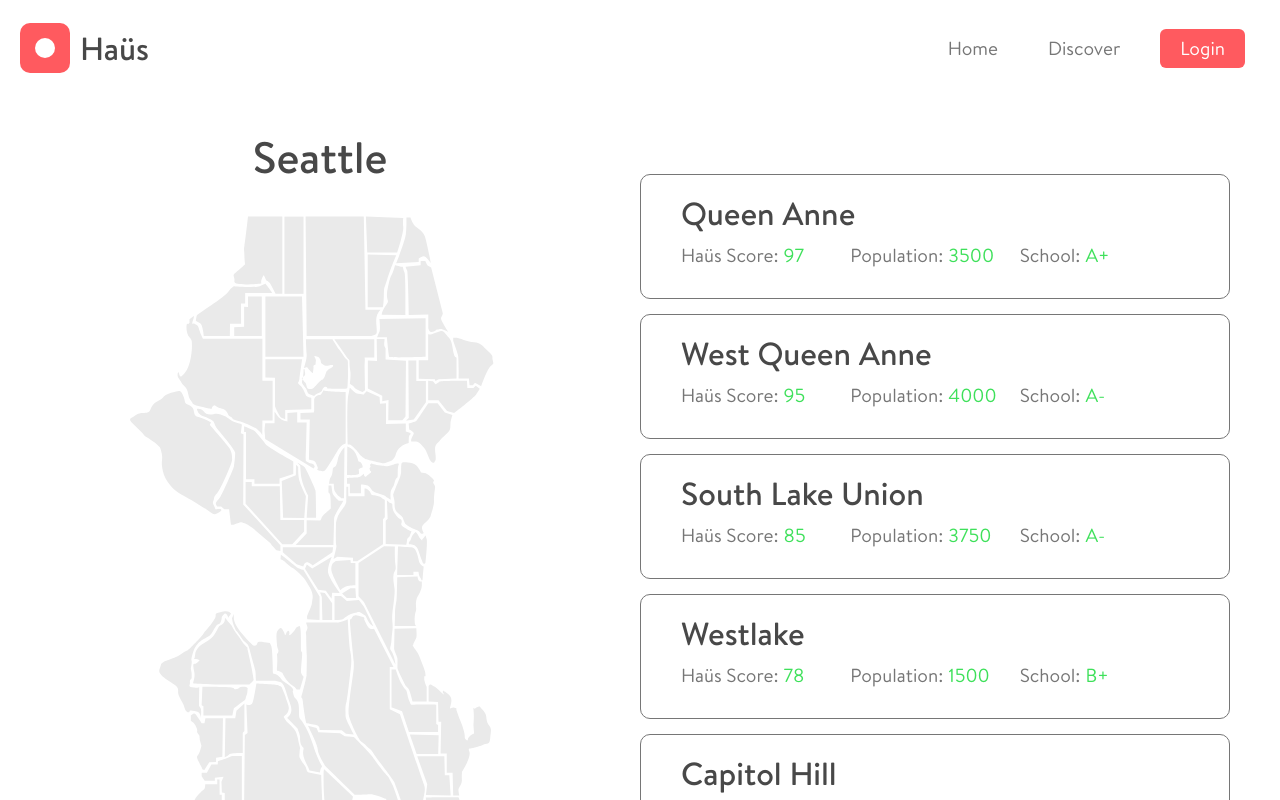
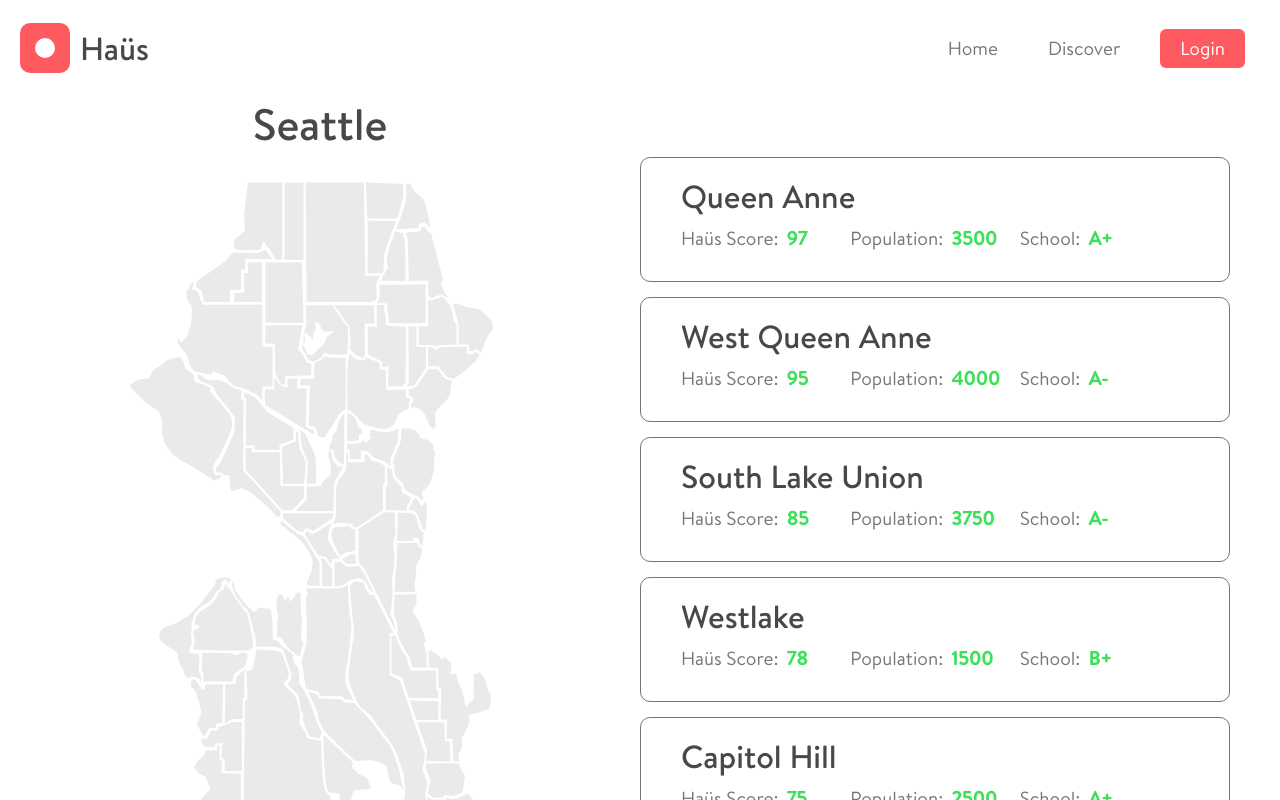
Before and after one commit to kartmanny/haus, a React (Create React App) app: page /haus/discover in a window 1280 px wide. Shown: the top 800 px of the page. Built offline with nearby package versions, Linux system fonts and the light colour scheme.

Commit message:
Added styled components to Discover components

```diff
--- a/src/components/Discover/Discover.jsx
+++ b/src/components/Discover/Discover.jsx
@@ -1,22 +1,32 @@
 import React from 'react';
+import styled from 'styled-components';
 
 import DiscoverListings from 'components/Discover/DiscoverListings';
 import Text from 'components/Text';
 import Map from 'components/Map';
 
-import styles from 'components/Discover/discover.module.scss';
+const DiscoverGrid = styled.div`
+  display: grid;
+  grid-template-columns: 1fr 1fr;
+  align-items: center;
+`;
+
+const DiscoverContainer = styled.div`
+  display: flex;
+  flex-direction: column;
+  justify-content: center;
+  align-items: center;
+`;
 
 const Discover = () => {
   return (
-    <div className={styles.discoverGrid}>
-      <div className={styles.discoverContainer}>
-        <h2 className={styles.discoverTitle}>
-          <Text type="title1">Seattle</Text>
-        </h2>
+    <DiscoverGrid>
+      <DiscoverContainer>
+        <Text type="title1">Seattle</Text>
         <Map />
-      </div>
+      </DiscoverContainer>
       <DiscoverListings />
-    </div>
+    </DiscoverGrid>
   );
 };
 
--- a/src/components/Discover/DiscoverListings/DiscoverListings.jsx
+++ b/src/components/Discover/DiscoverListings/DiscoverListings.jsx
@@ -1,7 +1,8 @@
 import React from 'react';
+import styled from 'styled-components';
 
 import Text from 'components/Text';
-import styles from 'components/Discover/discover.module.scss';
+import styles from 'components/Discover/DiscoverListings/discover-listings.module.scss';
 
 const LISTINGS = [
   { name: 'Queen Anne', score: 97, population: 3500, schools: 'A+' },
@@ -11,36 +12,52 @@ const LISTINGS = [
   { name: 'Capitol Hill', score: 75, population: 2500, schools: 'A+' }
 ];
 
+const Listings = styled.div`
+  margin-right: 5rem;
+`;
+
+const ListItem = styled.div`
+  text-align: left;
+  display: flex;
+  flex-direction: column;
+  font-size: 2rem;
+  border-radius: 1rem;
+  padding: 2rem 4rem;
+  border: 1px solid var(--seed-text-body);
+  margin: 15px 0;
+  cursor: pointer;
+`;
+
+const ScoreGrid = styled.div`
+  display: grid;
+  margin: 1rem 0;
+  grid-template-columns: 1fr 1fr 1fr;
+`;
+
 const DiscoverListings = () => {
   return (
-    <div className={styles.discoverListingsContainer}>
+    <Listings>
       {LISTINGS.map(({ name, score, population, schools }) => (
-        <div className={styles.discoverListing} key={name}>
+        <ListItem key={name}>
           <Text type="title2">{name}</Text>
-          <div className={styles.heuristicGrid}>
-            <span>
-              <Text type="large">Haüs Score:</Text>
-              <Text type="large" className={styles.score}>
-                {score}
-              </Text>
-            </span>
-            <span>
-              <Text type="large">Population:</Text>
-              <Text type="large" className={styles.score}>
-                {population}
-              </Text>
-            </span>
-            <span>
-              <Text type="large">School:</Text>
-              <Text type="large" className={styles.score}>
-                {schools}
-              </Text>
-            </span>
-          </div>
-        </div>
+          <ScoreGrid>
+            <ScoreItem title="Haüs Score" score={score} />
+            <ScoreItem title="Population" score={population} />
+            <ScoreItem title="School" score={schools} />
+          </ScoreGrid>
+        </ListItem>
       ))}
-    </div>
+    </Listings>
   );
 };
 
+const ScoreItem = ({ title, score }) => (
+  <span>
+    <Text type="large">{`${title}:`}</Text>
+    <Text type="large" className={styles.score}>
+      {score}
+    </Text>
+  </span>
+);
+
 export default DiscoverListings;
--- /dev/null
+++ b/src/components/Discover/DiscoverListings/discover-listings.module.scss
@@ -0,0 +1,5 @@
+.score {
+  margin-left: 8px;
+  font-weight: 600;
+  color: var(--seed-color-secondary);
+}
--- a/src/components/Discover/discover.module.scss
+++ /dev/null
@@ -1,59 +0,0 @@
-.discoverContainer {
-  display: flex;
-  flex-direction: column;
-  justify-content: center;
-  align-items: center;
-}
-
-.discoverGrid {
-  display: grid;
-  grid-template-columns: 1fr 1fr;
-  align-items: center;
-}
-
-.discoverListingsContainer {
-  margin-right: 5rem;
-}
-
-.discoverTitle {
-  font-size: 4rem;
-  font-weight: 300;
-  margin-bottom: 0;
-}
-
-.discoverListing {
-  text-align: left;
-  display: flex;
-  flex-direction: column;
-  font-size: 2rem;
-  border-radius: 1rem;
-  padding: 2rem 4rem;
-  border: 1px solid var(--seed-text-body);
-  margin: 15px 0;
-  cursor: pointer;
-}
-
-.listingTitle {
-  font-size: 3rem;
-}
-
-.listingHeuristic {
-  color: var(--seed-color-secondary);
-  margin-left: 10px;
-  font-weight: 600;
-}
-
-.heuristicGrid {
-  display: grid;
-  margin: 1rem 0;
-  grid-template-columns: 1fr 1fr 1fr;
-}
-
-.score {
-  color: var(--seed-color-secondary);
-  margin-left: 0.5rem;
-}
-
-.svg {
-  height: 750px;
-}
```
